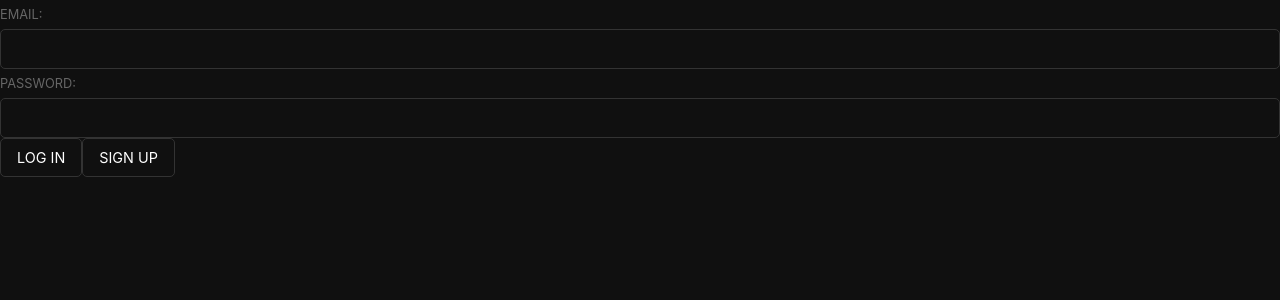
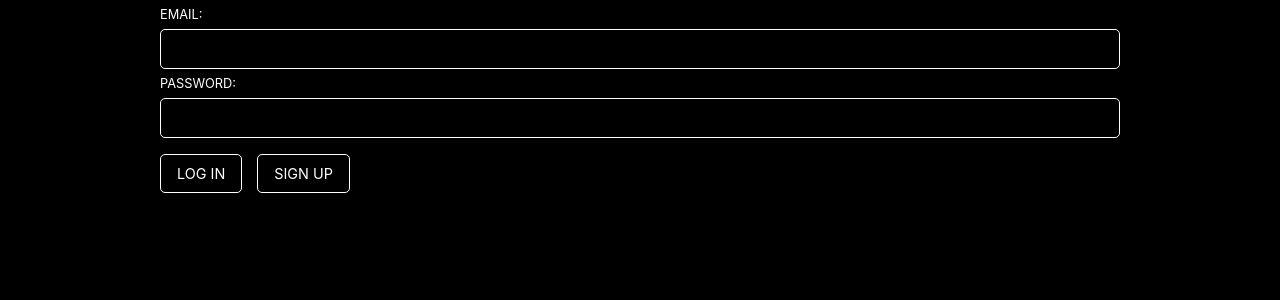
Before and after one commit to warranty-wise/warranty-wise, a Next.js app: page /login in a window 1280 px wide. Shown: the top 300 px of the page. Built offline with nearby package versions, Linux system fonts and the light colour scheme.

Commit message:
added simple styling changes to log in

```diff
--- a/app/globals.css
+++ b/app/globals.css
@@ -6,13 +6,13 @@ html,
 body {
   --custom-font-family: -apple-system, BlinkMacSystemFont, Segoe UI, Roboto,
     Oxygen, Ubuntu, Cantarell, Fira Sans, Droid Sans, Helvetica Neue, sans-serif;
-  --custom-bg-color: #101010;
-  --custom-panel-color: #222;
+  --custom-bg-color: #000000;
+  --custom-panel-color: #000000;
   --custom-box-shadow: 0 2px 8px 0 rgba(0, 0, 0, 0.8);
   --custom-color: #fff;
   --custom-color-brand: #24b47e;
-  --custom-color-secondary: #666;
-  --custom-border: 1px solid #333;
+  --custom-color-secondary: #ffffff;
+  --custom-border: 1px solid #ffffff;
   --custom-border-radius: 5px;
   --custom-spacing: 5px;
 
@@ -253,6 +253,21 @@ button,
   text-align: center;
   font-size: 0.9rem;
   text-transform: uppercase;
+  margin: 1rem 0;
+}
+
+.login:hover {
+  background-color: #1fa62a;
+}
+
+.signup:hover {
+  background-color:blue;
+}
+
+.divider{
+  width:15px;
+  height:auto;
+  display:inline-block;
 }
 
 button.primary,
--- a/app/login/page.tsx
+++ b/app/login/page.tsx
@@ -2,13 +2,16 @@ import { login, signup } from './actions'
 
 export default function LoginPage() {
   return (
+    <div className='container'>
       <form>
         <label htmlFor="email">Email:</label>
         <input id="email" name="email" type="email" required />
         <label htmlFor="password">Password:</label>
         <input id="password" name="password" type="password" required />
-      <button formAction={login}>Log in</button>
-      <button formAction={signup}>Sign up</button>
+        <button className ="login" formAction={login}>Log in</button>
+        <div className = 'divider' />
+        <button className ="signup" formAction={signup}>Sign up</button>
       </form>
+    </div>
   )
 }
```
Lines whose indentation alone changed are shown as unchanged.
